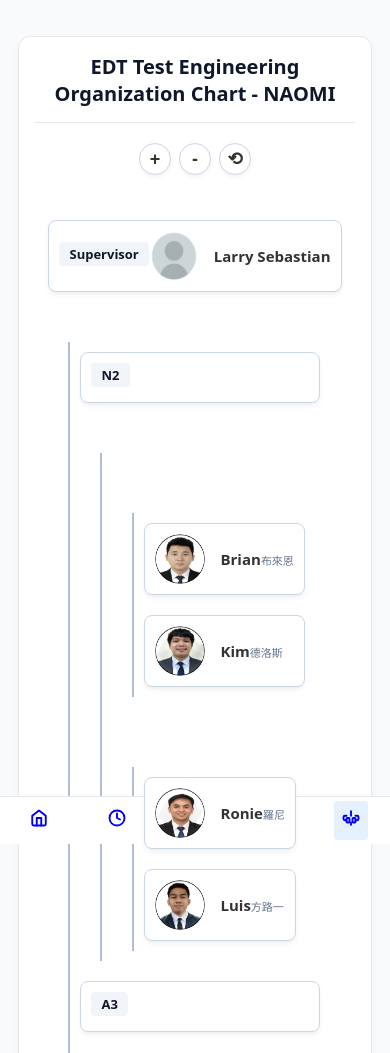
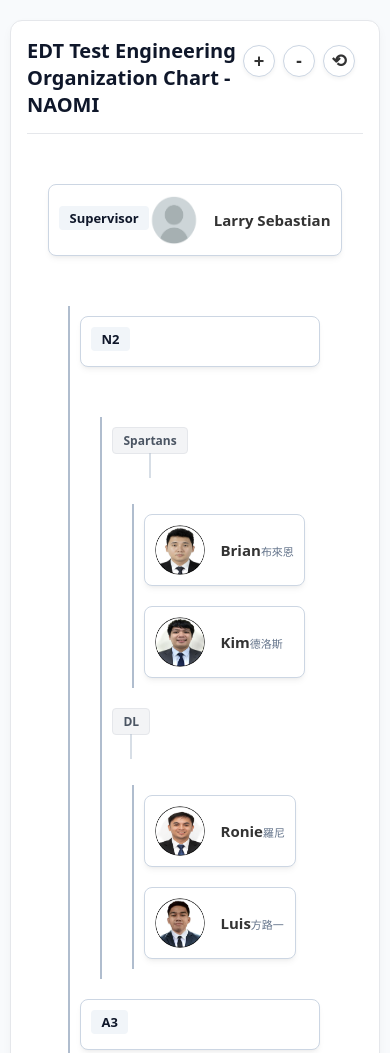
Before and after one commit to Codebeginner-bit/te-dl-dashboard-render-duplicate-2, a website: page organization-chart.html in a window 390 px wide. Shown: the top 1053 px of the page. Drawn offline with Linux system fonts and the light colour scheme.

Commit message:
Update organization-chart.html

```diff
--- a/organization-chart.html
+++ b/organization-chart.html
@@ -109,53 +109,23 @@
         }
 
         /* MOBILE STYLES */
-        @media (max-width: 768px) {
-            body {padding: 1rem 0.5rem 80px 0.5rem; }
-            .navbar-container {
-                display: flex;
-                position: fixed;
-                top: auto; bottom: 0; left: 0; right: 0;
-                transform: translateY(0); width: 100%;
-                border-radius: 0;
-                background: rgba(255, 255, 255, 0.98);
-                backdrop-filter: blur(10px);
-                border-top: 1px solid rgb(var(--border));
-                justify-content: space-around;
-            }
-            #menu-toggle { display: none; }
-            .navbar {
-                display: flex;
-                flex-direction: row;
-                justify-content: space-around;
-                width: 100%;
-                height: auto;
-                padding: 0.25rem 0;
-                gap: 0;
-            }
-            .nav-item {
-                position: relative;
-                opacity: 1;
-                transform: none;
-                pointer-events: auto;
-                background-color: transparent;
-                box-shadow: none;
-                border-radius: 4px;
-                padding: 0.5rem;
-                width: auto; height: auto;
-            }
-            .nav-item.active { background-color: rgba(0,123,255,0.1); }
+            @media (max-width: 768px) {
             main.content-wrapper { padding: 20px 10px 80px 10px; }
             .project-section { padding: 16px; }
-            .project-section h2 { font-size: 1.25em; padding-right: 0; text-align: center; }
-            .chart-controls { position: static; margin-bottom: 15px; justify-content: center; }
-            .org-chart ul, .org-chart li { flex-direction: column; align-items: flex-start; padding: 0; }
+            .project-section h2 { font-size: 1.25em; }
             .org-chart ul ul { margin-left: 20px; padding-left: 10px; border-left: 2px solid var(--connector-color); }
-            .node + ul, .node::after, li::before, li::after, .group-label { display: none; }
-            .org-chart ul { display: block; }
-            .org-chart li { padding: 10px 0; width: 100%; }
+            .node + ul, .node::after, li::before, li::after { display: none; }
+            .org-chart ul { flex-direction: column; align-items: flex-start; }
+            .org-chart ul ul { display: block; }
+            .org-chart li { padding: 10px 0; align-items: flex-start; width: 100%; }
             .node { flex-direction: row; width: 100%; max-width: 350px; text-align: left; align-items: center; padding: 10px; }
             .node img { margin: 0 15px 0 0; width: 50px; height: 50px; }
             .node .site { margin-bottom: 5px; }
+            .navbar-container { top: auto; bottom: 0; left: 0; right: 0;transform: translateY(0); width: 100%; }
+            .navbar { flex-direction: row; justify-content: space-around;width: 100%; padding: 0.25rem 0; gap: 0; border-radius: 0; background: rgba(255, 255, 255, 0.98); backdrop-filter: blur(10px); border-top: 1px solid rgb(var(--border)); }
+            .nav-item { padding: 0.5rem; border-radius: 4px; }
+            .navbar-lamp { display: none; }
+            .nav-item.active { background-color: rgba(0,123,255,0.1); }
             footer { padding-bottom: 20px; }
         }
     </style>
```
